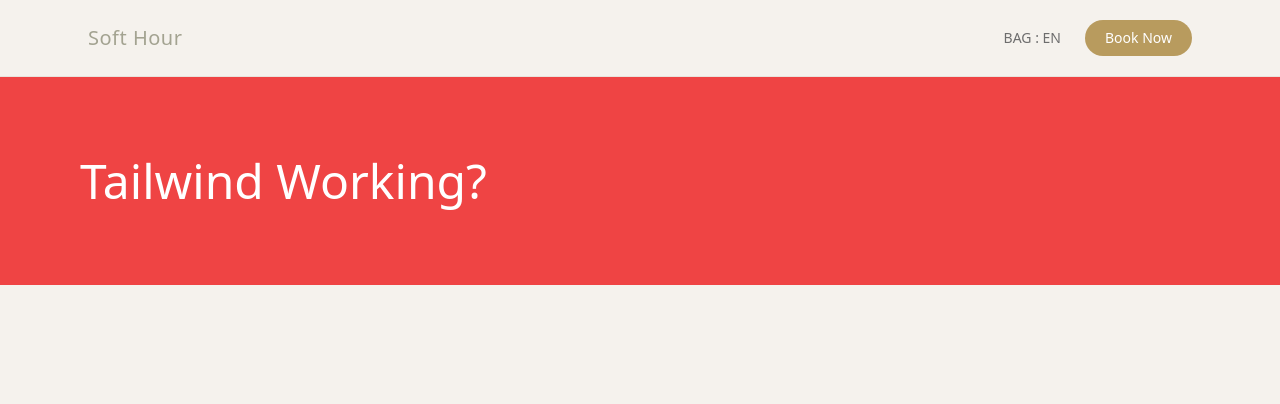
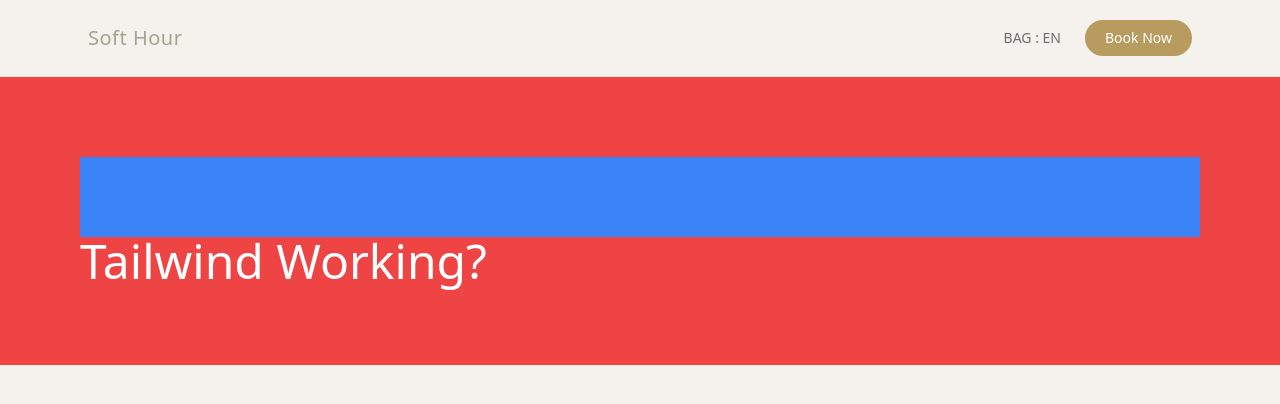
Before and after one commit to DeepakENT/SoftHour, a Next.js app: page / in a window 1280 px wide. Shown: the top 404 px of the page. Built offline with nearby package versions, Linux system fonts and the light colour scheme.

Commit message:
Add blue background div to main page

```diff
--- a/app/page.tsx
+++ b/app/page.tsx
@@ -6,6 +6,7 @@ export default function Home() {
       <Navbar />
       <main className="bg-red-500 p-20">
         <h1 className="text-5xl text-white">
+          <div className="bg-blue-500 h-20"></div>
           Tailwind Working?
         </h1>
       </main>
```
